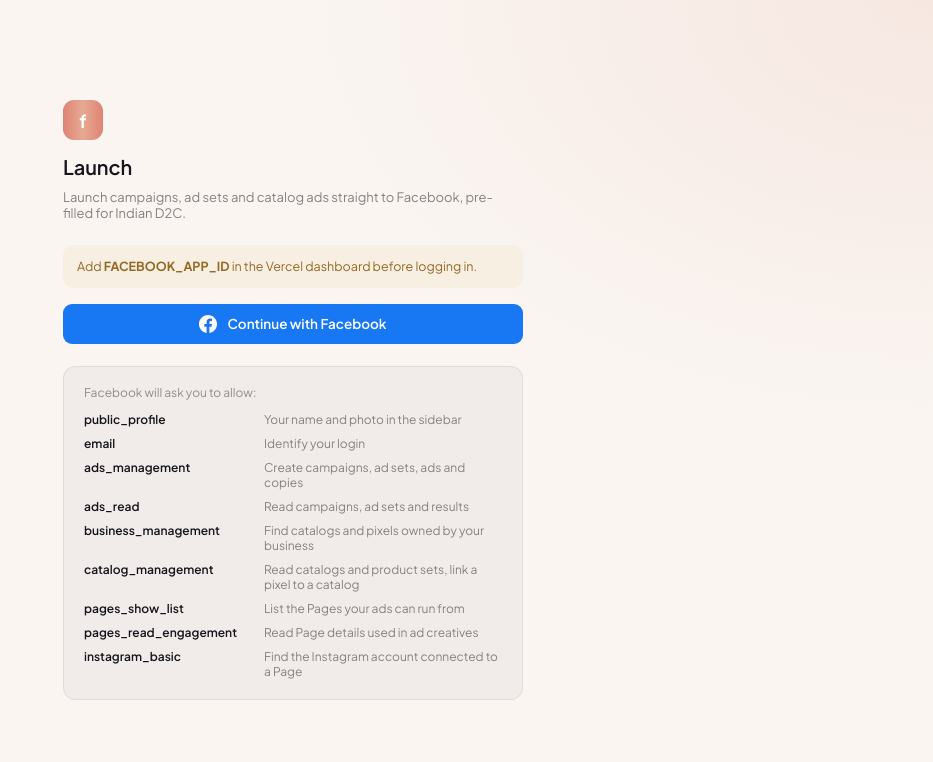
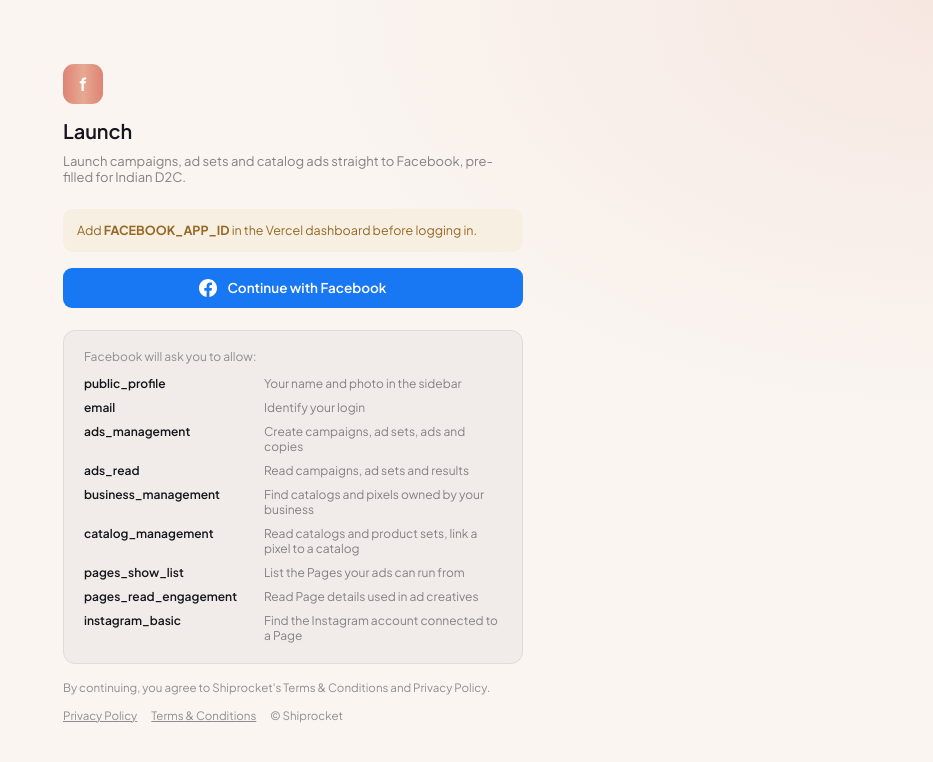
Before and after one commit to lovebhardwaj-commits/sr-ads-launch, a Next.js app: page /login in a window 1280 px wide. Shown: the top 762 px of the page, without its empty margins (347-1280 px from the left). Built offline with nearby package versions, Linux system fonts and the light colour scheme; no server answers.

Commit message:
Privacy Policy and Terms links on login and launch pages

```diff
--- a/src/app/login/page.tsx
+++ b/src/app/login/page.tsx
@@ -1,4 +1,5 @@
 import { redirect } from 'next/navigation';
+import LegalLinks from '@/components/LegalLinks';
 import { PERMISSIONS, getScopes, missingEnv } from '@/lib/config';
 import { getSession } from '@/lib/session';
 
@@ -55,6 +56,11 @@
             </ul>
           ) : null}
         </div>
+
+        <p className="hint" style={{ marginTop: 16 }}>
+          By continuing, you agree to Shiprocket&apos;s Terms &amp; Conditions and Privacy Policy.
+        </p>
+        <LegalLinks style={{ marginTop: 6 }} />
       </div>
     </main>
   );
--- a/src/components/LaunchApp.tsx
+++ b/src/components/LaunchApp.tsx
@@ -8,6 +8,7 @@
 import type { AdAccount, AdsetLite, CampaignLite, FormState, LaunchResult, Mode } from '@/lib/types';
 import LaunchForm from './LaunchForm';
 import { AdsetPicker, CampaignPicker } from './Pickers';
+import LegalLinks from './LegalLinks';
 import ResultView from './ResultView';
 import { Loading, SearchSelect } from './ui';
 
@@ -194,6 +195,8 @@
         <ResultView result={view.result} account={account} onAgain={startOver} />
       ) : null}
 
+      <LegalLinks style={{ marginTop: 48 }} />
+
       <button type="button" className="fab" aria-label="Launch options" onClick={() => setFabOpen(!fabOpen)}>
         <List size={20} strokeWidth={1.8} />
       </button>
--- /dev/null
+++ b/src/components/LegalLinks.tsx
@@ -0,0 +1,13 @@
+/** Privacy policy and terms links, required for Meta App Review and shown on every screen. */
+export const PRIVACY_URL = 'https://www.shiprocket.in/privacy-policy/';
+export const TERMS_URL = 'https://www.shiprocket.in/terms-conditions/';
+
+export default function LegalLinks({ style }: { style?: React.CSSProperties }) {
+  return (
+    <p className="hint" style={{ display: 'flex', gap: 14, flexWrap: 'wrap', ...style }}>
+      <a href={PRIVACY_URL} target="_blank" rel="noreferrer">Privacy Policy</a>
+      <a href={TERMS_URL} target="_blank" rel="noreferrer">Terms &amp; Conditions</a>
+      <span>© Shiprocket</span>
+    </p>
+  );
+}
```
